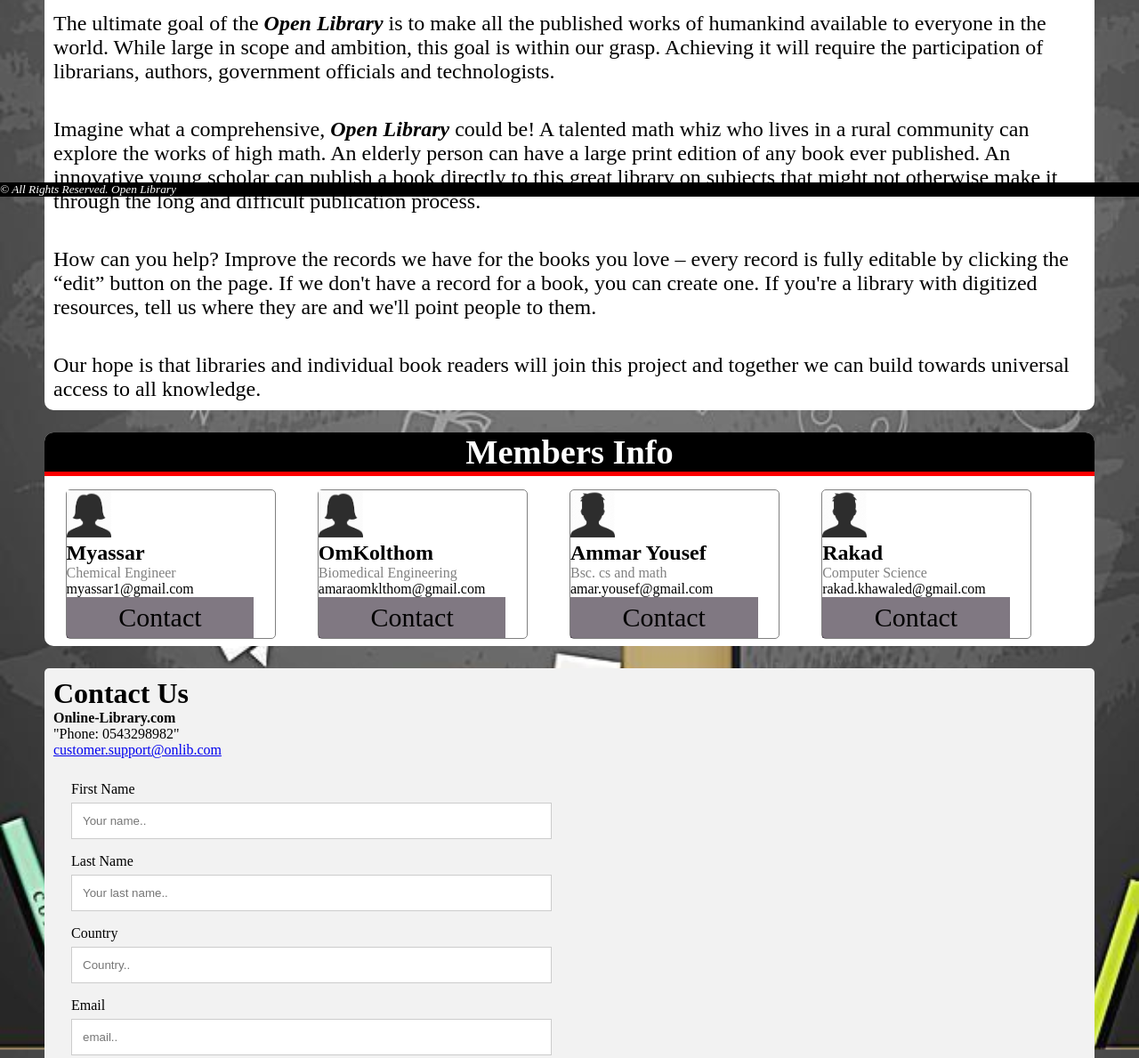
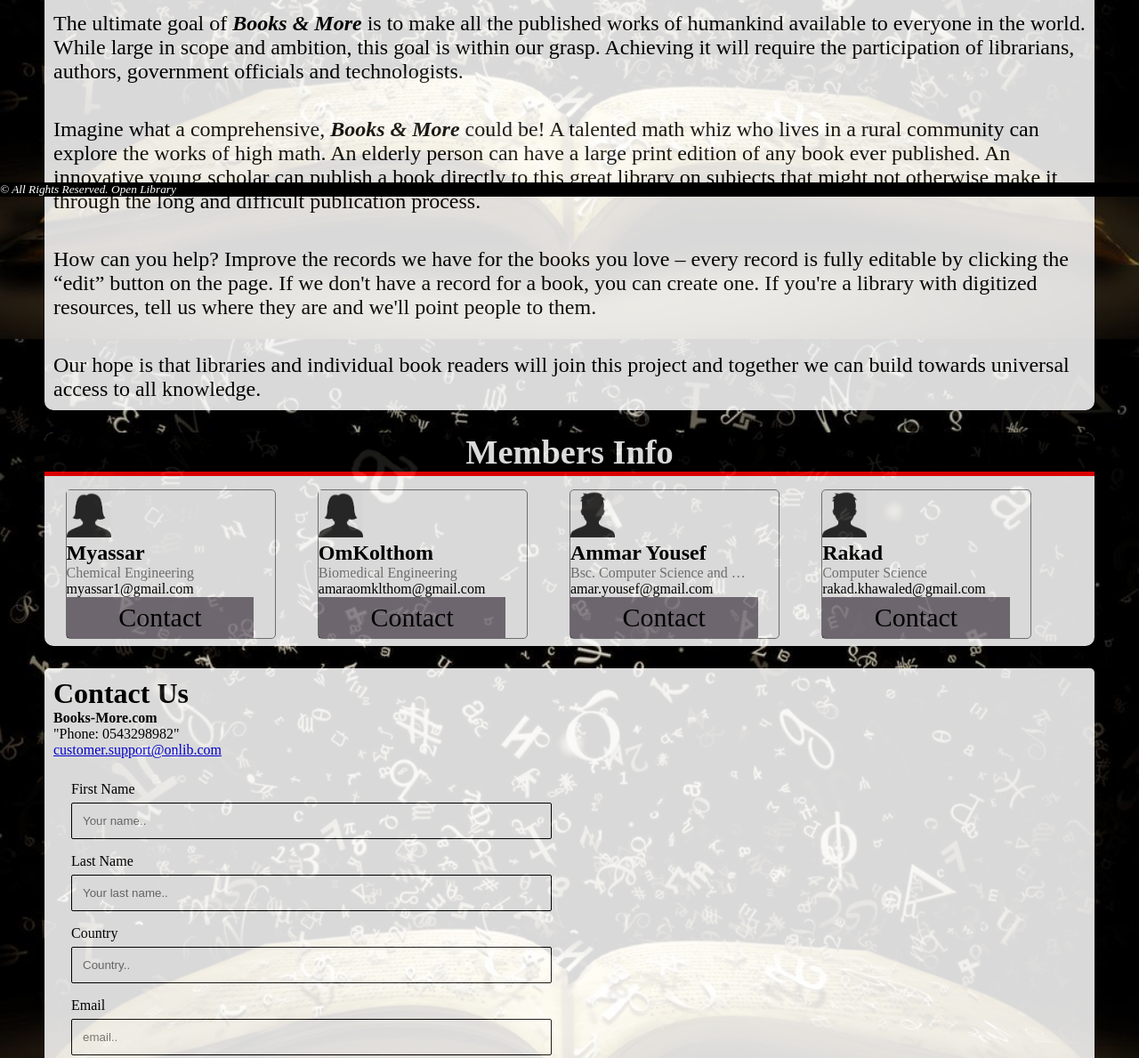
Before and after one commit to WebAhead7/Online-Library, a plain HTML site: page index.html in a window 1280 px wide. Shown: the part 579-1768 px from the top of the page at 89% size. Drawn offline with Linux system fonts and the light colour scheme.

Commit message:
Final Update

```diff
--- a/index.css
+++ b/index.css
@@ -119,6 +119,7 @@
     background-color:white;
     /* padding:50px; */
     font-size: larger;
+
 }
 .introduction ul{
   list-style-position: inside;
@@ -132,7 +133,7 @@
 }
 
 body{
-    background-image: url("books1.jpg");
+    background-image: url("./img/books2.jpg");
     min-height: 500px;
     background-attachment: fixed;
     background-position: bottom;
@@ -290,10 +291,11 @@ nav ul li a{
   input[type=text-contact], textarea {
     width: 100%;
     padding: 12px;
-    border: 1px solid #ccc;
+    border: 1px solid black;
     margin-top: 6px;
     margin-bottom: 16px;
     resize: vertical;
+    border-radius: 2px;
   }
 
   input[type=submit-contact] {
@@ -306,7 +308,7 @@ nav ul li a{
 
   .Contact {
     border-radius: 5px;
-    background-color: #f2f2f2;
+    background-color:white ;
     padding: 10px;
   }
 
@@ -330,3 +332,7 @@ nav ul li a{
       margin-top: 0;
     }
   }
+
+  .introduction, .about, .team, .Contact{
+    opacity: 0.85;
+  }
--- a/index.html
+++ b/index.html
@@ -31,14 +31,14 @@
       <h1 class="title"><strong>Introduction</strong></h1><br>
 
       <p>
-        The <i><strong>Online Library</strong></i> is a new technology that changing the ways we create, access and use
+        <i><strong>Books & More</strong></i> is a new technology that changing the ways we create, access and use
         information.
-        The <i><strong>Online Library</strong></i> is a digital library , that provides a curated collection of
+        <i><strong>Books & More</strong></i> is a digital library , that provides a curated collection of
         resources available to download.
         you can find a collection of documents – such as magazine articles, book, papers, images, sound files and
         videos.
 
-      <h3>Why You Should Try <strong>The Online Library</strong>?</h3>
+      <h3>Why You Should Try <strong>Books & More</strong>?</h3>
       <ul>
         <li> Gives access to multiple contents with a potentially infinite number of resources and selections at hand.
         </li>
@@ -55,13 +55,13 @@
       <h1>About us</h1>
       <br>
       <p>
-        The ultimate goal of the <strong>Open Library</strong> is to make all the published works of humankind available
+        The ultimate goal of <strong>Books & More</strong> is to make all the published works of humankind available
         to everyone in the world. While large in scope and ambition, this goal is within our grasp. Achieving it will
         require the participation of librarians, authors, government officials and technologists.
       </p>
       <br>
       <p>
-        Imagine what a comprehensive, <strong>Open Library</strong> could be! A talented math whiz who lives in a rural
+        Imagine what a comprehensive, <strong>Books & More</strong> could be! A talented math whiz who lives in a rural
         community can explore the works of high math. An elderly person can have a large print edition of any book ever
         published. An innovative young scholar can publish a book directly to this great library on subjects that might
         not otherwise make it through the long and difficult publication process.
@@ -95,7 +95,7 @@
             <img class="img-face" src="img/img2.jpg.png" alt="Myassar">
             <div class="container-card">
               <h2>Myassar</h2>
-              <p class="title-info">Chemical Engineer</p>
+              <p class="title-info">Chemical Engineering</p>
               <p>myassar1@gmail.com</p>
               <p><button class="button">Contact</button></p>
             </div>
@@ -119,7 +119,7 @@
             <img class="img-face" src="img/img.jpg.png" alt="Ammar">
             <div class="container-card">
               <h2>Ammar Yousef</h2>
-              <p class="title-info">Bsc. cs and math</p>
+              <p class="title-info">Bsc. Computer Science and Math</p>
               <p>amar.yousef@gmail.com</p>
               <p><button class="button">Contact</button></p>
             </div>
@@ -144,7 +144,7 @@
       <div class="row-contact">
         <div class="contact-details">
           <h1 class="title-contact">Contact Us</h1>
-          <strong>Online-Library.com</strong> <br>
+          <strong>Books-More.com</strong> <br>
           "Phone: 0543298982"<br>
           <a href="mailto:customer.support@onlib.com">
             customer.support@onlib.com</a><br>
@@ -167,8 +167,12 @@
         </div>
       </div>
     </div>
+    <div style="height: 60vh">
 
+    </div>
   </div>
+
+
 
   <!-- FOOTER -->
   <footer>
```
Also changed, not shown: img/books2.jpg (added).
